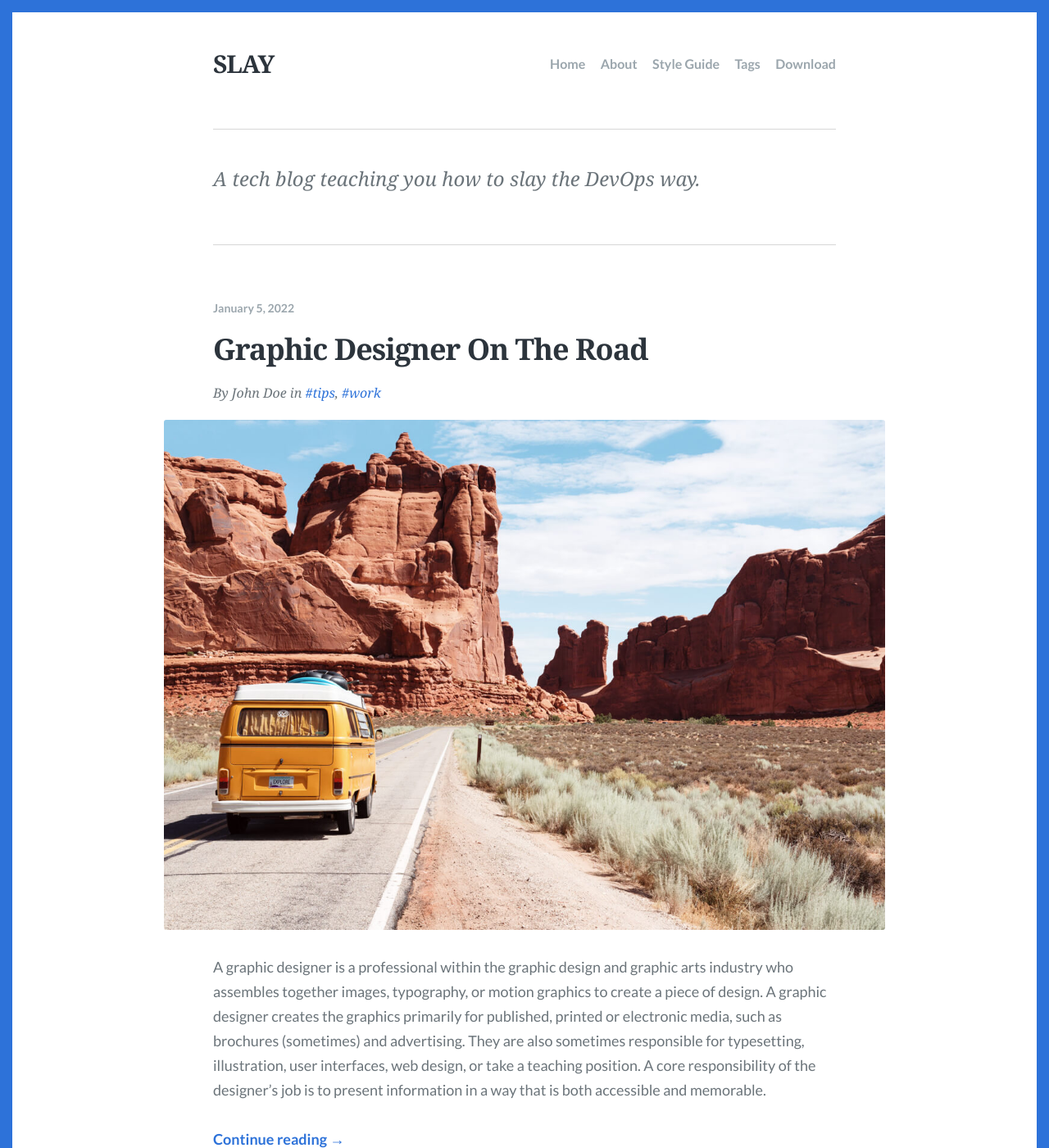
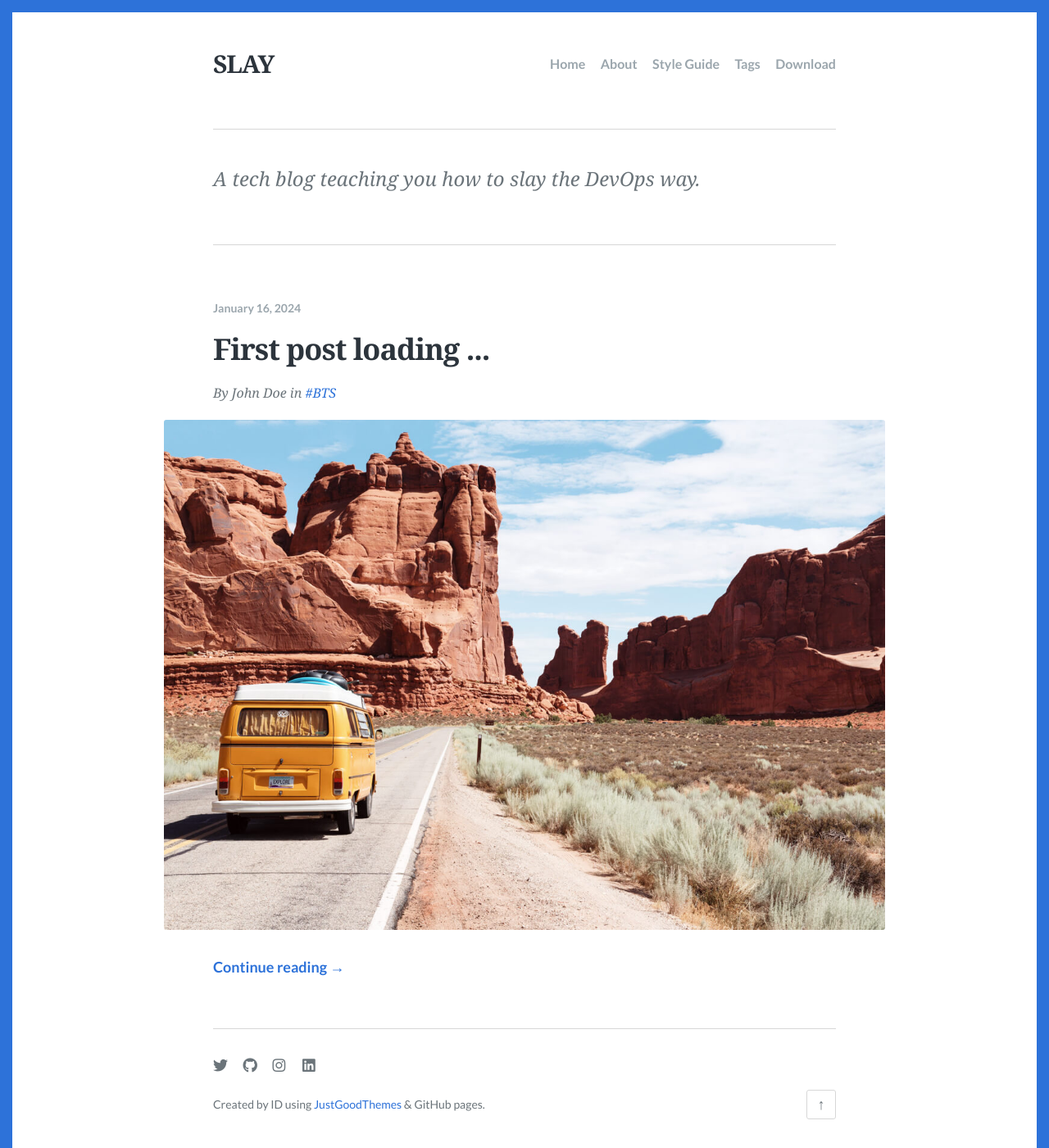
Before and after one commit to vintage-maeve/slay, a Jekyll site: the page built from index.html, in a window 1280 px wide and 1400 px high. Shown: the whole window at 82% size. Built offline with Jekyll 4.4.1, drawn with Linux system fonts in a browser that asks for light colours; some web fonts are replaced; the list of posts is cut into pages by our own code.

Commit message:
Update 2020-01-05-Graphic-Designer-On-The-Road.md

```diff
--- a/_posts/2020-01-05-Graphic-Designer-On-The-Road.md
+++ b/_posts/2020-01-05-Graphic-Designer-On-The-Road.md
@@ -1,17 +1,17 @@
 ---
 layout: post
-title: "Graphic Designer On The Road"
-description: "A graphic designer is a professional within the graphic design and graphic arts industry."
-date: 2022-01-05
+title: "First post loading ..."
+description: "Stay tuned"
+date: 2024-01-16
 feature_image: images/road.jpg
-tags: [tips, work]
+tags: [BTS]
 ---
 
-A graphic designer is a professional within the graphic design and graphic arts industry who assembles together images, typography, or motion graphics to create a piece of design. A graphic designer creates the graphics primarily for published, printed or electronic media, such as brochures (sometimes) and advertising. They are also sometimes responsible for typesetting, illustration, user interfaces, web design, or take a teaching position. A core responsibility of the designer's job is to present information in a way that is both accessible and memorable.
+<!-- A graphic designer is a professional within the graphic design and graphic arts industry who assembles together images, typography, or motion graphics to create a piece of design. A graphic designer creates the graphics primarily for published, printed or electronic media, such as brochures (sometimes) and advertising. They are also sometimes responsible for typesetting, illustration, user interfaces, web design, or take a teaching position. A core responsibility of the designer's job is to present information in a way that is both accessible and memorable.-->
 
 <!--more-->
 
-A degree or certificate from an accredited trade school is usually considered essential for a graphic design position. After a career history has been established, though, the graphic designer's experience and number of years in the business are considered the primary qualifications. A portfolio, which is the primary method for demonstrating these qualifications, is usually required to be shown at job interviews, and is constantly developed throughout a designer's career. [[Source](https://en.wikipedia.org/wiki/Graphic_designer)]
+<!--A degree or certificate from an accredited trade school is usually considered essential for a graphic design position. After a career history has been established, though, the graphic designer's experience and number of years in the business are considered the primary qualifications. A portfolio, which is the primary method for demonstrating these qualifications, is usually required to be shown at job interviews, and is constantly developed throughout a designer's career. [[Source](https://en.wikipedia.org/wiki/Graphic_designer)]
 
 Ice molecules can exhibit up to sixteen different phases _(packing geometries)_ that depend on temperature and pressure. When water is cooled rapidly (quenching), up to three different types of amorphous ice can form depending on the history of its pressure and temperature. When cooled slowly correlated proton tunneling occurs below 20 K giving rise to macroscopic quantum phenomena. Virtually all the ice on Earth's surface and in its atmosphere is of a hexagonal crystalline structure denoted as ice Ih (spoken as "ice one h") with minute traces of cubic ice denoted as ice Ic. The most common phase transition to ice Ih occurs when liquid water is cooled below 0°C (273.15K, 32°F) at standard atmospheric pressure. It may also be deposited directly by water vapor, as happens in the formation of frost. The transition from ice to water is melting and from ice directly to water vapor is sublimation.
 
@@ -31,3 +31,4 @@ The result of this process is that ice _(in its most common form)_ floats on liq
 When ice melts, it absorbs as much energy as it would take to heat an equivalent mass of water by 80 °C. During the melting process, the temperature remains constant at 0 °C. While melting, any energy added breaks the hydrogen bonds between ice (water) molecules. Energy becomes available to increase the thermal energy (temperature) only after enough hydrogen bonds are broken that the ice can be considered liquid water. The amount of energy consumed in breaking hydrogen bonds in the transition from ice to water is known as the heat of fusion.
 
 As with water, ice absorbs light at the red end of the spectrum preferentially as the result of an overtone of an oxygen-hydrogen (O-H) bond stretch. Compared with water, this absorption is shifted toward slightly lower energies. Thus, ice appears blue, with a slightly greener tint than for liquid water. Since absorption is cumulative, the color effect intensifies with increasing thickness or if internal reflections cause the light to take a longer path through the ice.
+-->
```
